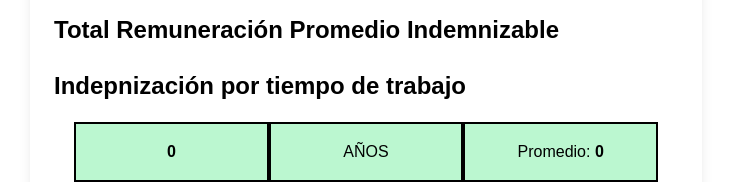
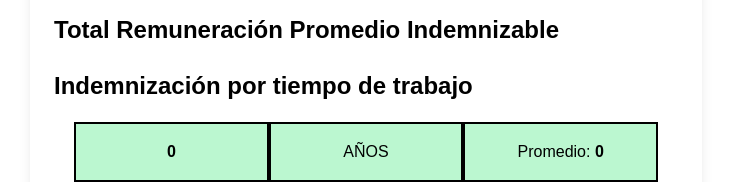
Before and after one commit to andre00bejarano00vaca/finiquito, a Next.js app: page / in a window 1280 px wide. Shown: the part 924-1106 px from the top of the page, without its empty margins (274-1005 px from the left). Built offline with nearby package versions, Linux system fonts and the light colour scheme.

Commit message:
cambiamos la palabra indemnizacion

```diff
--- a/src/components/FormularioDatos.jsx
+++ b/src/components/FormularioDatos.jsx
@@ -325,7 +325,7 @@ export default function FormularioDatos() {
         Total Remuneración Promedio Indemnizable
       </h2>
       <p className="text-2xl font-bold mt-6 mb-4 text-black">
-        Indepnización  por tiempo de trabajo</p>
+        Indemnización  por tiempo de trabajo</p>
         <div className="grid grid-cols-3 grid-rows-3 text-center m-5">
           {/*RESULTADO DE AÑO*/}
         <div className="bg-green-200 p-4 border-2 border-black text-black">
```
